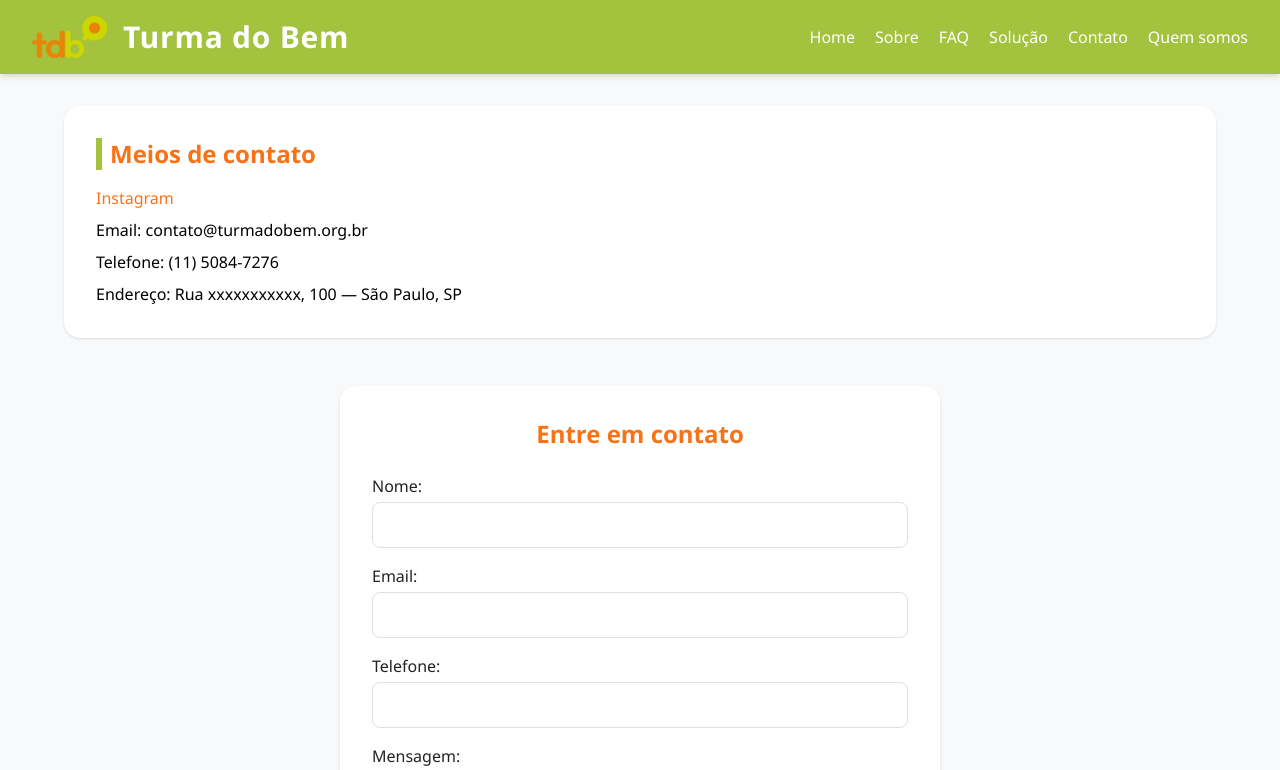
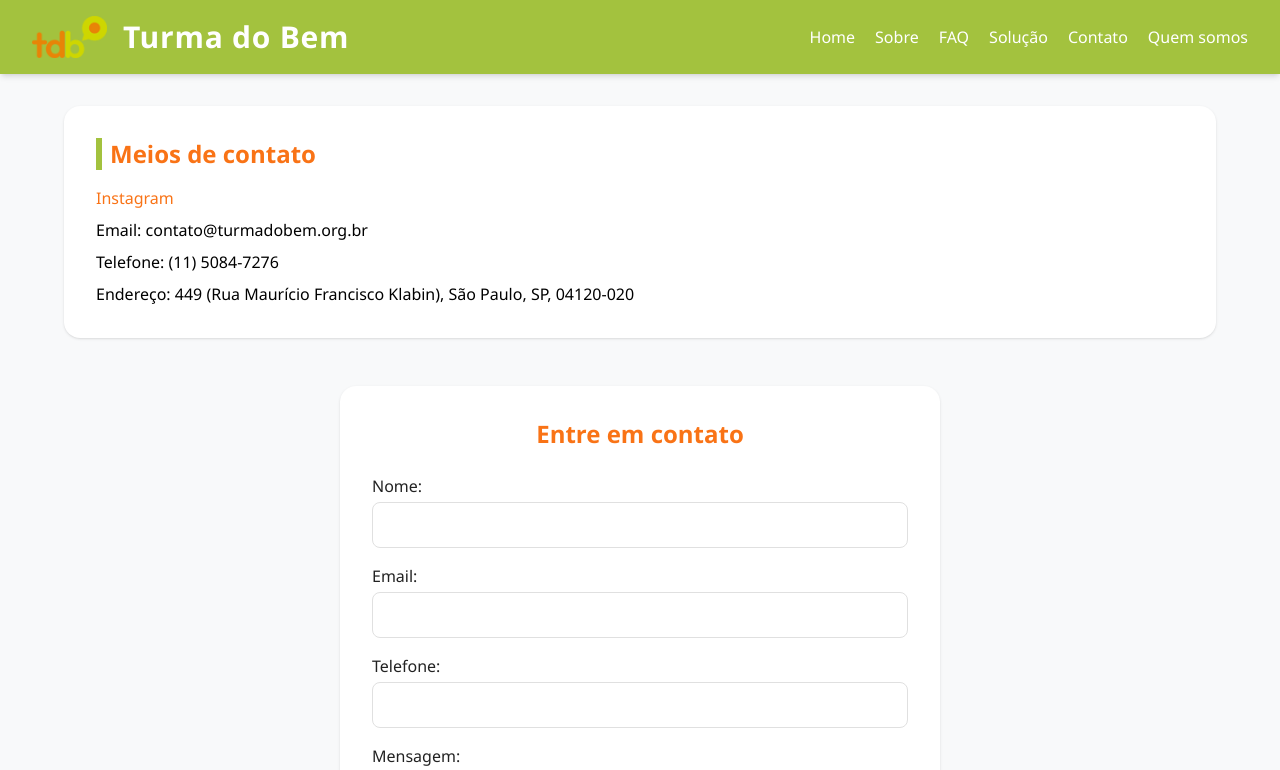
Before and after one commit to luisrodriguesss/Projetoturmadobem, a React (Vite) app: page /contato in a window 1280 px wide. Shown: the top 770 px of the page. Built offline with nearby package versions, Linux system fonts and the light colour scheme.

Commit message:
feat: correção do numero da turma do bem

```diff
--- a/src/pages/Contato.tsx
+++ b/src/pages/Contato.tsx
@@ -37,7 +37,7 @@ export default function Contato() {
           </a>
           <p>Email: contato@turmadobem.org.br</p>
           <p>Telefone: (11) 5084-7276</p>
-          <p>Endereço: Rua xxxxxxxxxxx, 100 — São Paulo, SP</p>
+          <p>Endereço: 449 (Rua Maurício Francisco Klabin), São Paulo, SP, 04120-020</p>
         </nav>
       </section>
 
```
